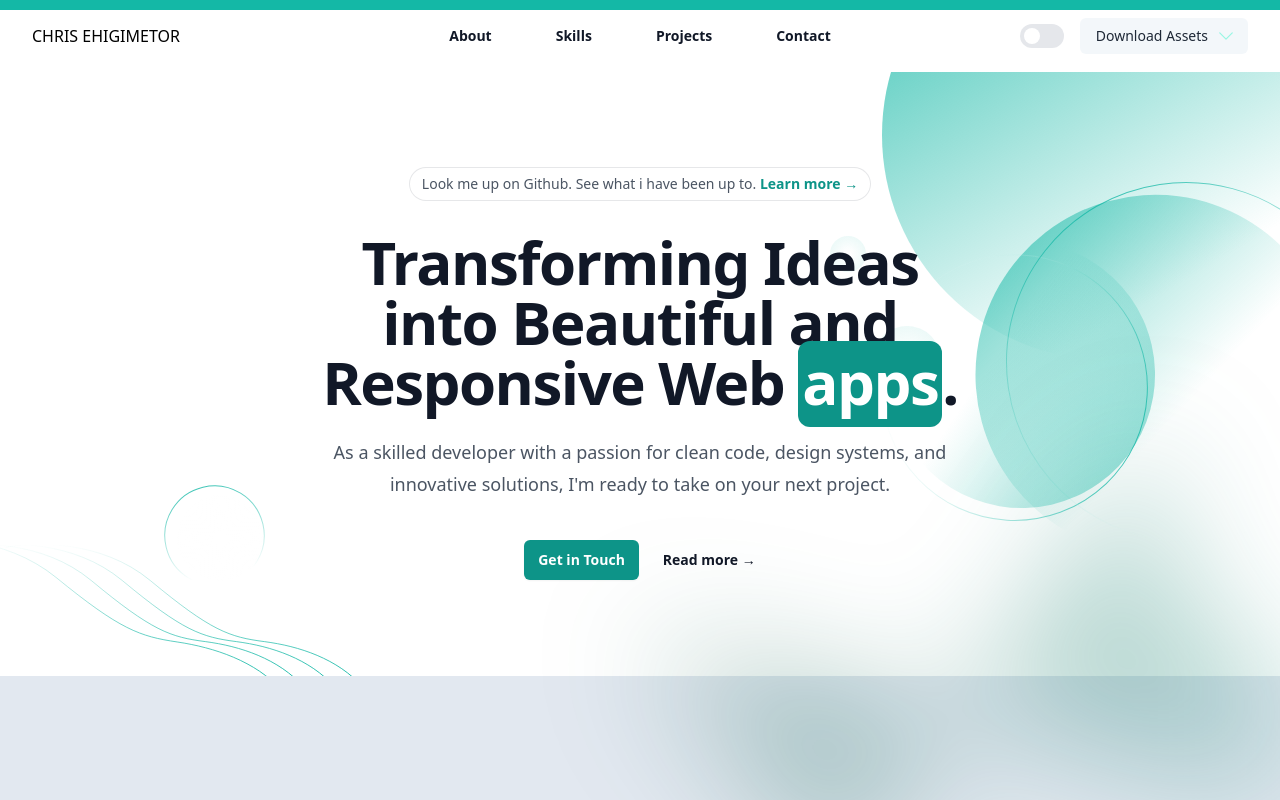
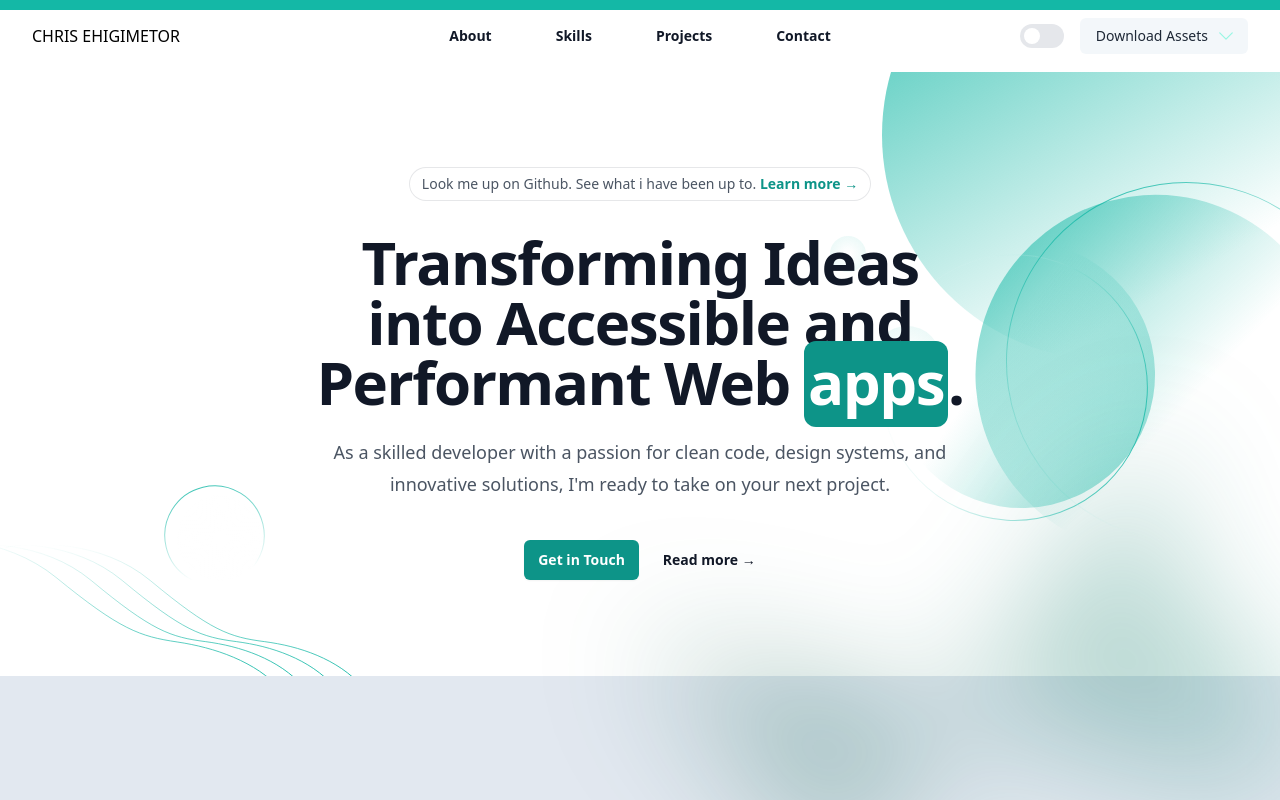
Before and after one commit to Kathalysth/portfolio-react-tailwind, a Next.js app: page / in a window 1280 px wide. Shown: the top 800 px of the page. Built offline with nearby package versions, Linux system fonts and the light colour scheme; a web font is replaced by a local one.

Commit message:
update hero paragraph

```diff
--- a/components/Hero.js
+++ b/components/Hero.js
@@ -173,7 +173,7 @@ export default function Hero() {
               data-aos-once="true"
               className=" text-4xl font-bold tracking-tight z-[2] text-gray-900 dark:text-gray-200 sm:text-6xl"
             >
-              Transforming Ideas into Beautiful and Responsive Web{" "}
+              Transforming Ideas into Accessible and Performant Web{" "}
               <span className="bg-teal-600 rounded-xl pb-1 px-1 text-white z-[1]">
                 apps
               </span>
```
